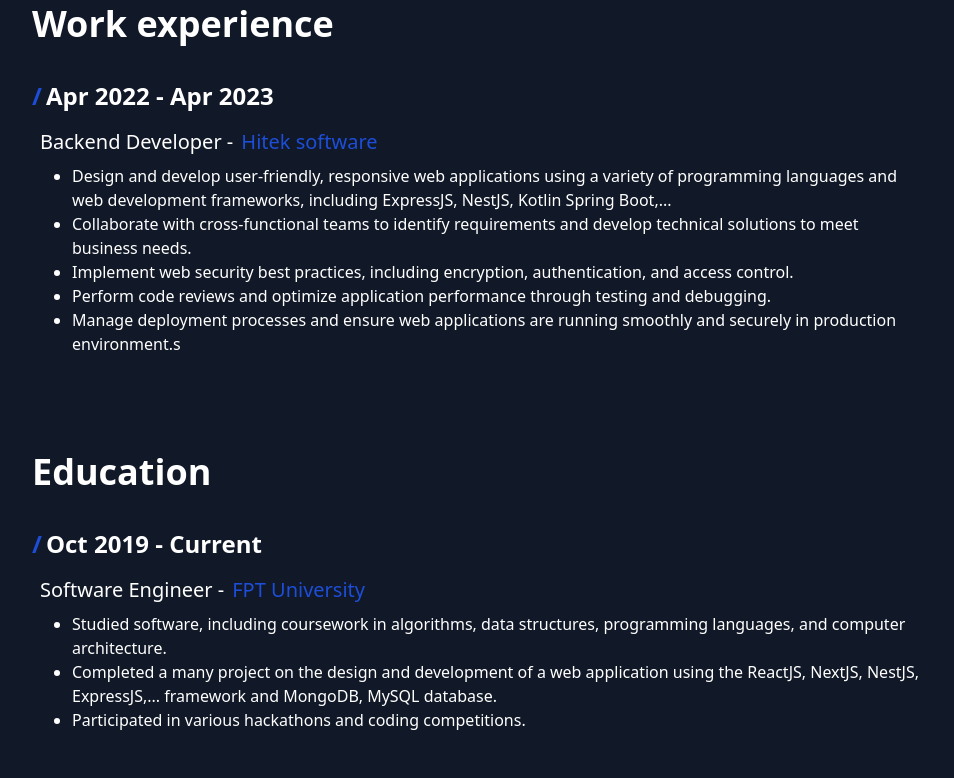
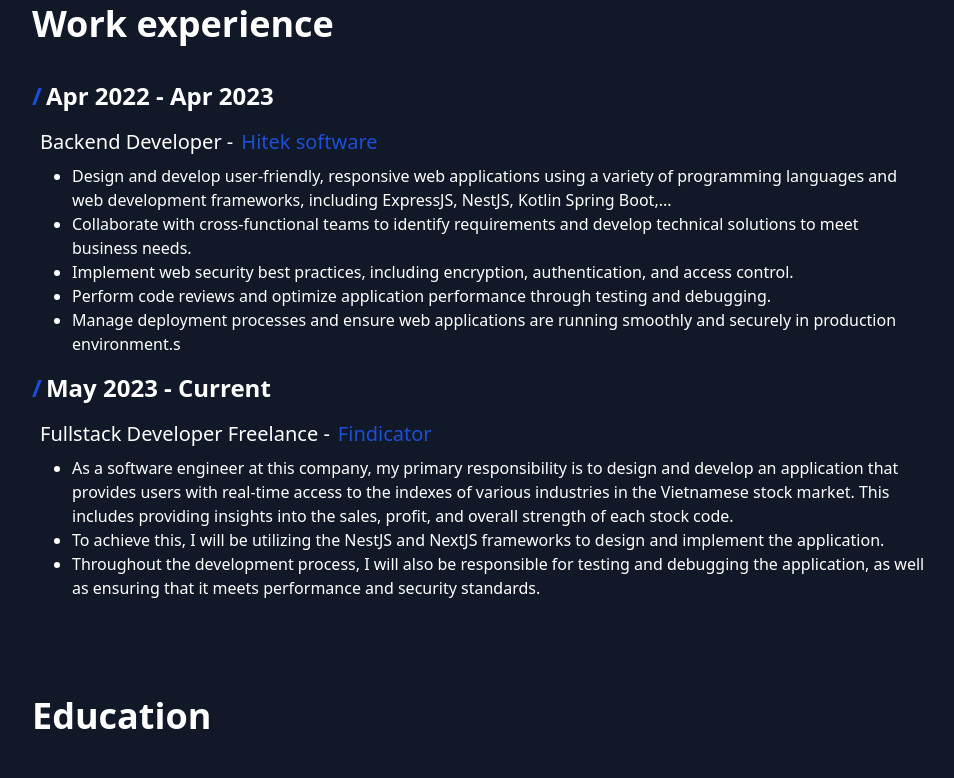
Before and after one commit to DoTranMinhChu/portfolio, a Next.js app: page /about-me in a window 1280 px wide. Shown: the part 440-1218 px from the top of the page, without its empty margins (160-1114 px from the left). Built offline with nearby package versions, Linux system fonts and the light colour scheme.

Commit message:
[ADD] : data

```diff
--- a/src/pages/about-me/index.tsx
+++ b/src/pages/about-me/index.tsx
@@ -35,7 +35,7 @@ export default function AboutMe() {
       <div className="px-4 py-12 sm:py-18 md:py-24 sm:px-8 md:px-24 xl:px-48">
         <section>
           <h1 className="mb-8 text-6xl font-semibold"> I&apos;m Minh Chu,<br />Fullstack Web Developer.</h1>
-          <p className="max-w-3xl ml-2 text-lg">Full stack autodidact with demonstrable capacity to assess and manage complex business needs and surmount obstacles in the way thereof thus producing refined and accessible work products.</p>
+          <p className="max-w-3xl ml-2 text-lg">Fullstack autodidact with demonstrable capacity to assess and manage complex business needs and surmount obstacles in the way thereof thus producing refined and accessible work products.</p>
         </section>
         <section className="py-2 sm:py-4 md:py-8 xl:py-12">
           <h1 className="mb-5 text-4xl font-semibold">Work experience</h1>
@@ -59,6 +59,25 @@ export default function AboutMe() {
                 <li>Perform code reviews and optimize application performance through testing and debugging.</li>
 
                 <li>Manage deployment processes and ensure web applications are running smoothly and securely in production environment.s</li>
+              </ul>
+            </div>
+          </div>
+          <div>
+            <div className="py-4 text-2xl font-semibold">
+              <span className="text-blue-700">/</span>
+              <span className="mx-1 ">May 2023 - Current</span>
+            </div>
+            <div className="ml-2">
+              <div className="mb-2 text-xl">
+                <span className="text-xl">Fullstack Developer Freelance -</span>
+                <Link className="inline-block mx-2 text-blue-700 hover:text-blue-600" href={"https://findicator.vn/"} target="_blank">Findicator</Link>
+              </div>
+              <ul className="pl-8 list-disc">
+                <li>As a software engineer at this company, my primary responsibility is to design and develop an application that provides users with real-time access to the indexes of various industries in the Vietnamese stock market. This includes providing insights into the sales, profit, and overall strength of each stock code.</li>
+
+                <li>To achieve this, I will be utilizing the NestJS and NextJS frameworks to design and implement the application.</li>
+
+                <li>Throughout the development process, I will also be responsible for testing and debugging the application, as well as ensuring that it meets performance and security standards. </li>
               </ul>
             </div>
           </div>
--- a/src/pages/index.tsx
+++ b/src/pages/index.tsx
@@ -77,15 +77,18 @@ export default function Home() {
           <div className="p-4 lg:pt-14">
             <div className="grid grid-cols-1 gap-6 xl:gap-40 xl:grid-cols-2 lg:grid-cols-1 md:grid-cols-1 sm:grid-cols-2">
               <div className="flex">
-                <div className="text-6xl font-bold">04</div>
+                <div className="text-6xl font-bold">02</div>
                 <div className="items-center m-auto ml-4 text-lg font-bold">Years of <br></br> experience</div>
               </div>
               <div className="flex">
-                <div className="text-6xl font-bold">012</div>
+                <div className="text-6xl font-bold">010</div>
                 <div className="items-center m-auto ml-4 text-lg font-bold">Successful projects</div>
               </div>
             </div>
-            <p className="py-5 text-lg text-gray-300">Lorem ipsum dolor sit amet, consectetur adipiscing elit, sed do eiusmod tempor incididunt ut labore et dolore magna aliqua ut enim ad minim veniam, quis nostrud exercitation.</p>
+            <p className="py-5 text-lg text-gray-300">
+              As a full-stack web developer with 2 years of experience, I have extensive knowledge of the Node.js runtime environment and its ecosystem of libraries and tools.In addition, I have specialized in using Next.js, a popular React framework for server-side rendering, static site generation, and hybrid rendering. With Next.js, I have developed SEO-friendly and high-performance websites that provide fast initial page loads and smooth client-side transitions.
+              My experience also includes working with various databases, such as MongoDB, MySQL, and PostgreSQL, and integrating them with Node.js and Next.js applications using ORMs, such as Mongoose and TypeORM, Sequelize, Prisma, ...
+</p>
           </div>
 
         </div>
```
